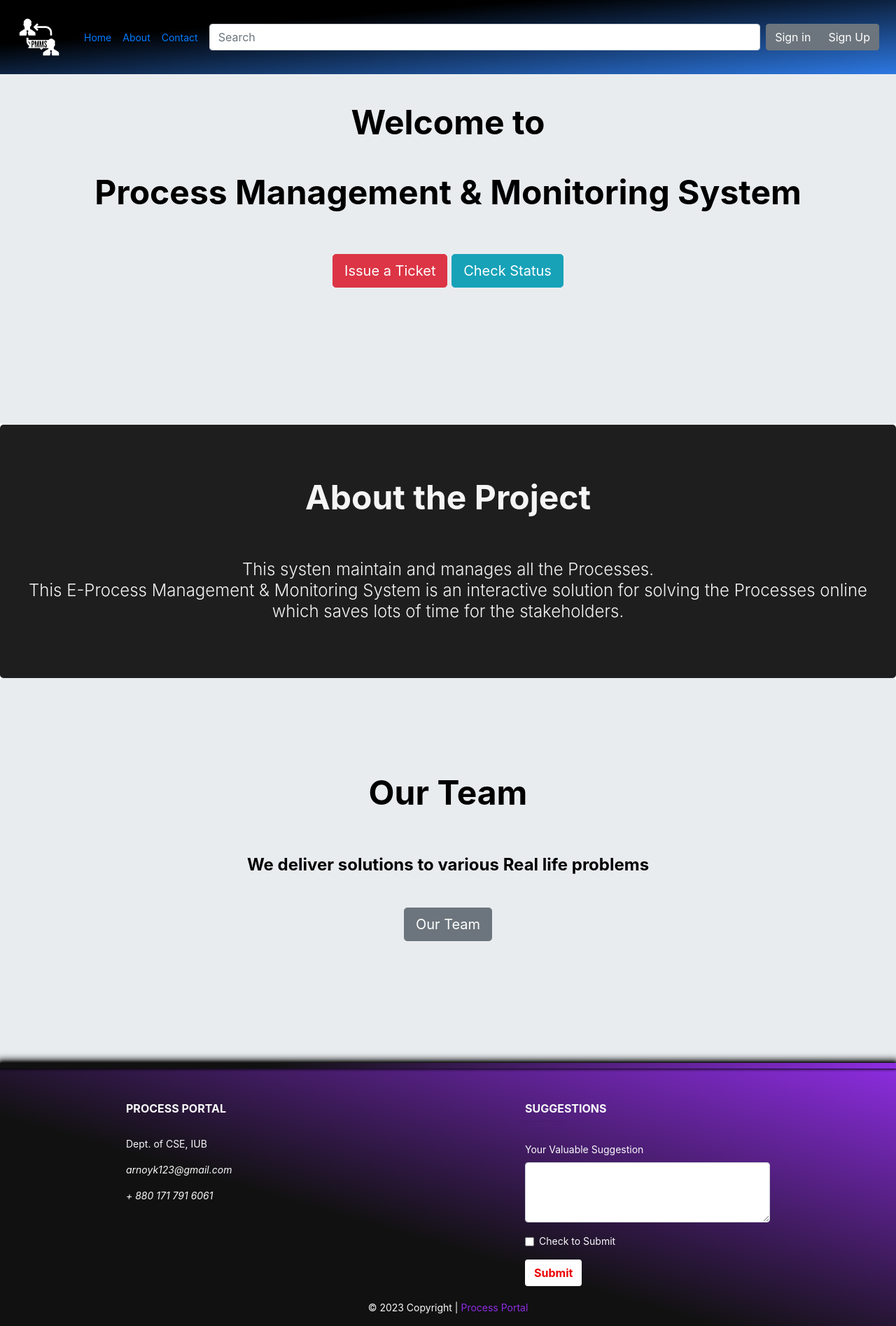
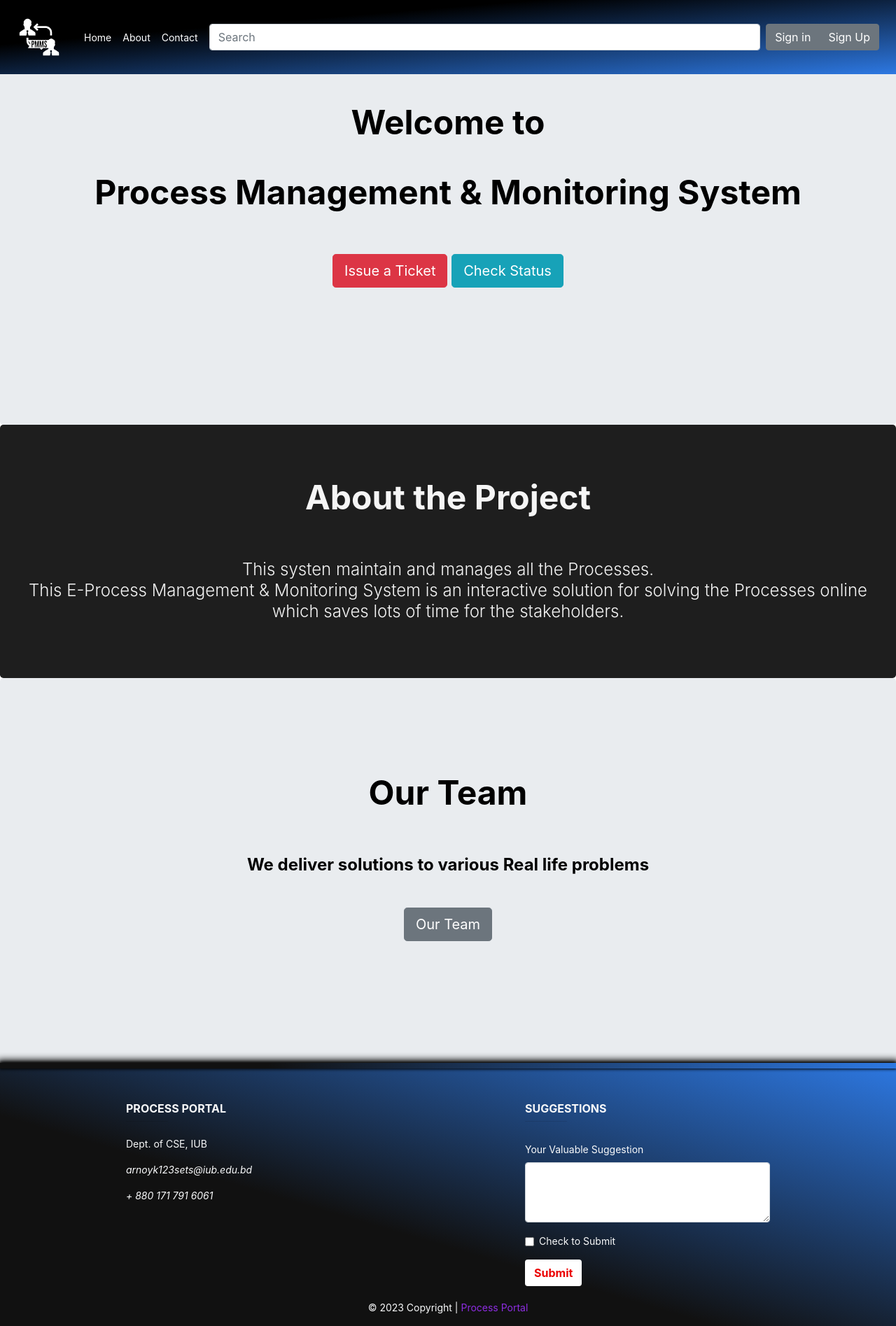
Before and after one commit to pegasus0069/pmms, a PHP site: page / in a window 1280 px wide. Shown: the whole page at 70% size. Run offline with PHP 8.4, Linux system fonts and the light colour scheme.

Commit message:
Minor front-end changes

```diff
--- a/dashboard/process.php
+++ b/dashboard/process.php
@@ -282,10 +282,11 @@ $('#departmentDropdown').change(function () {
             success: function (data) {
               //Service Name
                 $('#serviceName').empty(); // Clear the dropdown
+
                 if (data.length > 0) {
+                  $('#serviceName').append('<option selected>Selected Service Name</option>');
                     $.each(data, function (index, service) {
                         $('#serviceName').append('<option value="' + service.name + '">' + service.name + '</option>');
-
                     });
                 } else {
                     $('#serviceName').append('<option value="" selected>No services available!</option>');
--- a/dashboard/services.php
+++ b/dashboard/services.php
@@ -132,7 +132,7 @@
                 <ul id="departmentsList" class="list-group">
                   <?php foreach ($departments as $department): ?>
                     <li class="list-group-item">
-                      <span class="badge badge-primary badge-pill" style="font-size:10px;"><?php echo $department['id']; ?></span>
+                      <span class="badge badge-primary badge-pill" style="font-size:14px;"><?php echo $department['id']; ?></span>
                       <?php echo $department['name']; ?>
                     </li>
                   <?php endforeach; ?>
@@ -217,7 +217,7 @@
                 <ul id="departmentsList" class="list-group">
                   <?php foreach ($departments as $department): ?>
                     <li class="list-group-item">
-                      <span class="badge badge-primary badge-pill" style="font-size:10px;"><?php echo $department['id']; ?></span>
+                      <span class="badge badge-primary badge-pill" style="font-size:14px;"><?php echo $department['id']; ?></span>
                       <?php echo $department['name']; ?>
                     </li>
                   <?php endforeach; ?>
--- a/footer.php
+++ b/footer.php
@@ -1,7 +1,7 @@
 <!-- Footer starts here -->
-<footer class="page-footer font-small text-light" style="background: linear-gradient(to left bottom, #8e2de2, #111 60%); box-shadow: 0px 0px 10px 4px #000;">
+<footer class="page-footer font-small text-light" style="background: linear-gradient(to left bottom, #2d78e2, #111 60%); box-shadow: 0px 0px 10px 4px #000;">
 
-  <div style="background: linear-gradient(to left, #8e2de2 , #111 70%); box-shadow: 0px 0px 4px 1px #000;">
+  <div style="background: linear-gradient(to left, #2d78e2 , #111 70%); box-shadow: 0px 0px 4px 1px #000;">
     <div class="container">
 
       <!-- Grid row-->
@@ -29,7 +29,7 @@
           Dept. of CSE, IUB
         </p>
         <p>
-          <i class="fa fa-envelope mr-2">arnoyk123@gmail.com</i>
+          <i class="fa fa-envelope mr-2">arnoyk123sets@iub.edu.bd</i>
         </p>
         <p>
           <i class="fa fa-phone mr-2">+ 880 171 791 6061</i>
--- a/header.php
+++ b/header.php
@@ -65,16 +65,16 @@
             <div class="collapse navbar-collapse" id="navbarSupportedContent">
                 <ul class="navbar-nav mr-auto w-auto">
                     <li class="nav-item active">
-                        <a class="nav-link" href="<?php $siteUrl?>#home">Home<span class="sr-only">(current)</span></a>
+                        <a style="color:white;" class="nav-link" href="<?php $siteUrl?>#home">Home<span class="sr-only">(current)</span></a>
                     </li>
                     <!--<li class="nav-item">
                         <a class="nav-link" href="<?php $siteUrl?>#announcements">Announcements</a>
                     </li> -->
                     <li class="nav-item">
-                        <a class="nav-link" href="<?php $siteUrl?>#about">About</a>
+                        <a style="color:white;" class="nav-link" href="<?php $siteUrl?>#about">About</a>
                     </li>
                     <li class="nav-item">
-                        <a class="nav-link" href="<?php $siteUrl?>#contact">Contact</a>
+                        <a style="color:white;" class="nav-link" href="<?php $siteUrl?>#contact">Contact</a>
                     </li>
                 </ul>
                 <input class="form-control w-100 mx-sm-2" type="search" placeholder="Search" aria-label="Search">
```
